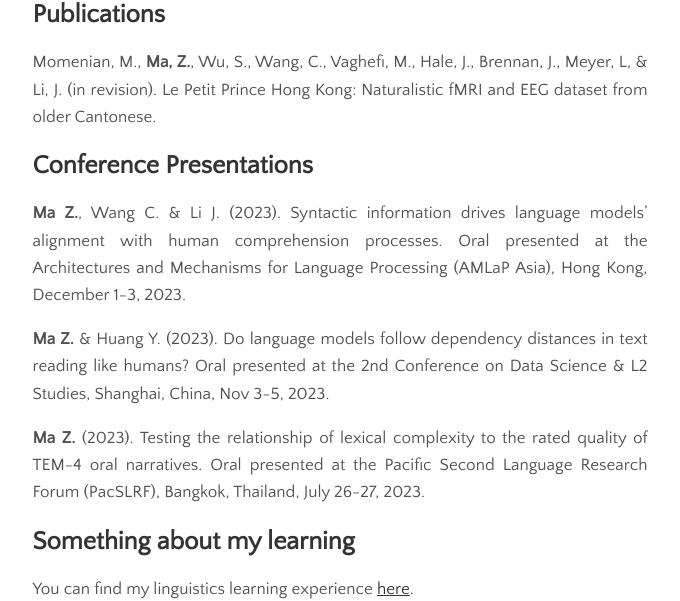
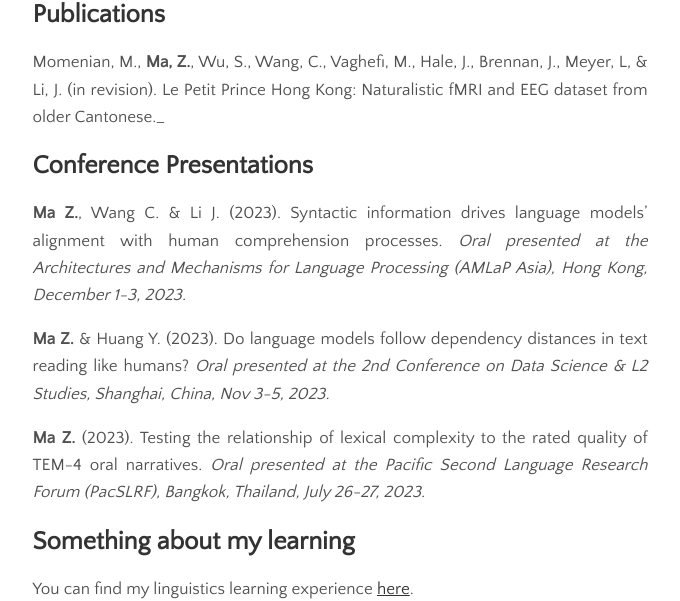
Before and after one commit to zhengwuma/zhengwuma.github.io, a Jekyll site: the page built from menu/research.md, in a window 1280 px wide. Shown: the part 151-752 px from the top of the page, without its empty margins (300-980 px from the left). Built offline with Jekyll 4.4.1, drawn with Linux system fonts in a browser that asks for light colours.

Commit message:
Update research.md

```diff
--- a/menu/research.md
+++ b/menu/research.md
@@ -5,14 +5,14 @@ permalink: /research
 ---
 
 ## Publications
-Momenian, M., **Ma, Z.**, Wu, S., Wang, C., Vaghefi, M., Hale, J., Brennan, J., Meyer, L, & Li, J. (in revision). Le Petit Prince Hong Kong: Naturalistic fMRI and EEG dataset from older Cantonese.
+Momenian, M., **Ma, Z.**, Wu, S., Wang, C., Vaghefi, M., Hale, J., Brennan, J., Meyer, L, & Li, J. (in revision). Le Petit Prince Hong Kong: Naturalistic fMRI and EEG dataset from older Cantonese._
 
 ## Conference Presentations
-**Ma Z.**, Wang C. & Li J. (2023). Syntactic information drives language models’ alignment with human comprehension processes. Oral presented at the Architectures and Mechanisms for Language Processing (AMLaP Asia), Hong Kong, December 1-3, 2023.
+**Ma Z.**, Wang C. & Li J. (2023). Syntactic information drives language models’ alignment with human comprehension processes. _Oral presented at the Architectures and Mechanisms for Language Processing (AMLaP Asia), Hong Kong, December 1-3, 2023._
 
-**Ma Z.** & Huang Y. (2023). Do language models follow dependency distances in text reading like humans? Oral presented at the 2nd Conference on Data Science & L2 Studies, Shanghai, China, Nov 3-5, 2023.
+**Ma Z.** & Huang Y. (2023). Do language models follow dependency distances in text reading like humans? _Oral presented at the 2nd Conference on Data Science & L2 Studies, Shanghai, China, Nov 3-5, 2023._
 
-**Ma Z.** (2023). Testing the relationship of lexical complexity to the rated quality of TEM-4 oral narratives. Oral presented at the Pacific Second Language Research Forum (PacSLRF), Bangkok, Thailand, July 26-27, 2023.
+**Ma Z.** (2023). Testing the relationship of lexical complexity to the rated quality of TEM-4 oral narratives. _Oral presented at the Pacific Second Language Research Forum (PacSLRF), Bangkok, Thailand, July 26-27, 2023._
 
 ## Something about my learning
 You can find my linguistics learning experience <a href="https://zhengwuma.github.io/learning.html">here</a>.
```
